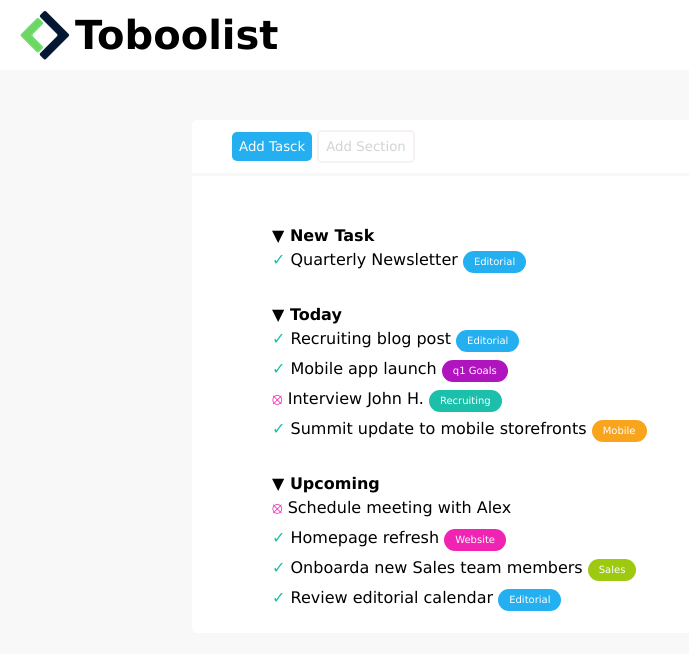
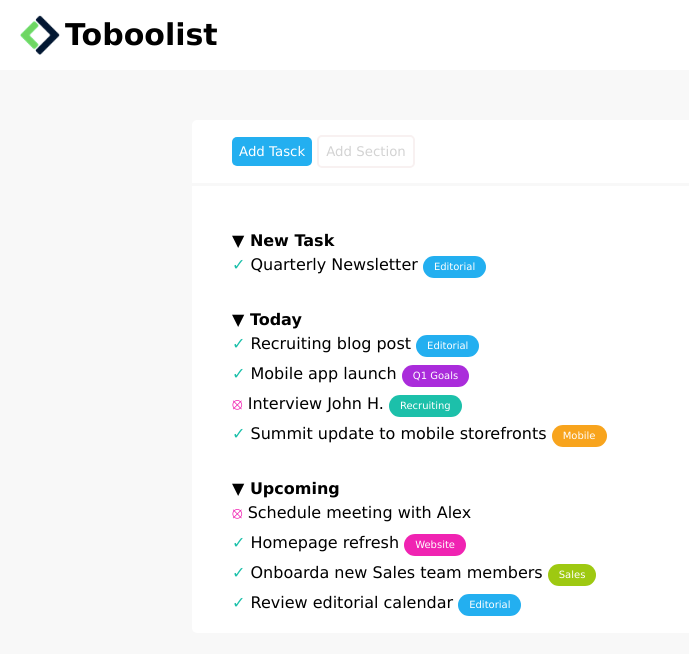
Before and after one commit to francescolucco/html-css-toboolist, a plain HTML site: page index.html in a window 1280 px wide. Shown: the whole page, without its empty margins (0-689 px from the left). Drawn offline with Linux system fonts and the light colour scheme.

Commit message:
sistemazione padding

```diff
--- a/css/style.css
+++ b/css/style.css
@@ -21,13 +21,13 @@ header {
 
 .logo-boolean {
   width: auto;
-  height: 50px;
+  height: 40px;
   vertical-align: middle;
 
 }
 
 .title-header {
-  font-size: 40px;
+  font-size: 30px;
   font-weight: 800;
   line-height: 50px;
   vertical-align: middle;
@@ -46,7 +46,7 @@ header {
 }
 
 .conteiner-pulsanti-richiesta {
-  padding: 10px 40px;
+  padding: 15px 40px;
 }
 
 
@@ -73,7 +73,6 @@ button {
   margin: 30px auto 0px;
   background-color: white;
   border-radius: 0px 0px 5px 5px;
-  padding: 10px 40px;
 }
 
 .prospect-conteiner {
@@ -86,7 +85,7 @@ button {
 }
 
 .contenitore-impegni {
-  padding: 10px 40px;
+  padding: 15px 40px;
 }
 
 .title-section {
@@ -112,7 +111,7 @@ p {
   background-color: rgb(35, 175, 240);
 }
 .etichetta.viola {
-  background-color: rgb(176, 20, 190);
+  background-color: rgb(170, 44, 219);
 }
 .etichetta.verde.acqua {
   background-color: rgb(28, 192, 170);
--- a/index.html
+++ b/index.html
@@ -39,7 +39,7 @@
             <span class="etichetta azzurra">Editorial</span>
           </p>
           <p class="fatto"> Mobile app launch
-            <span class="etichetta viola">q1 Goals</span>
+            <span class="etichetta viola">Q1 Goals</span>
           </p>
           <p class="non-fatto"> Interview John H.
             <span class="etichetta verde acqua">Recruiting</span>
```
